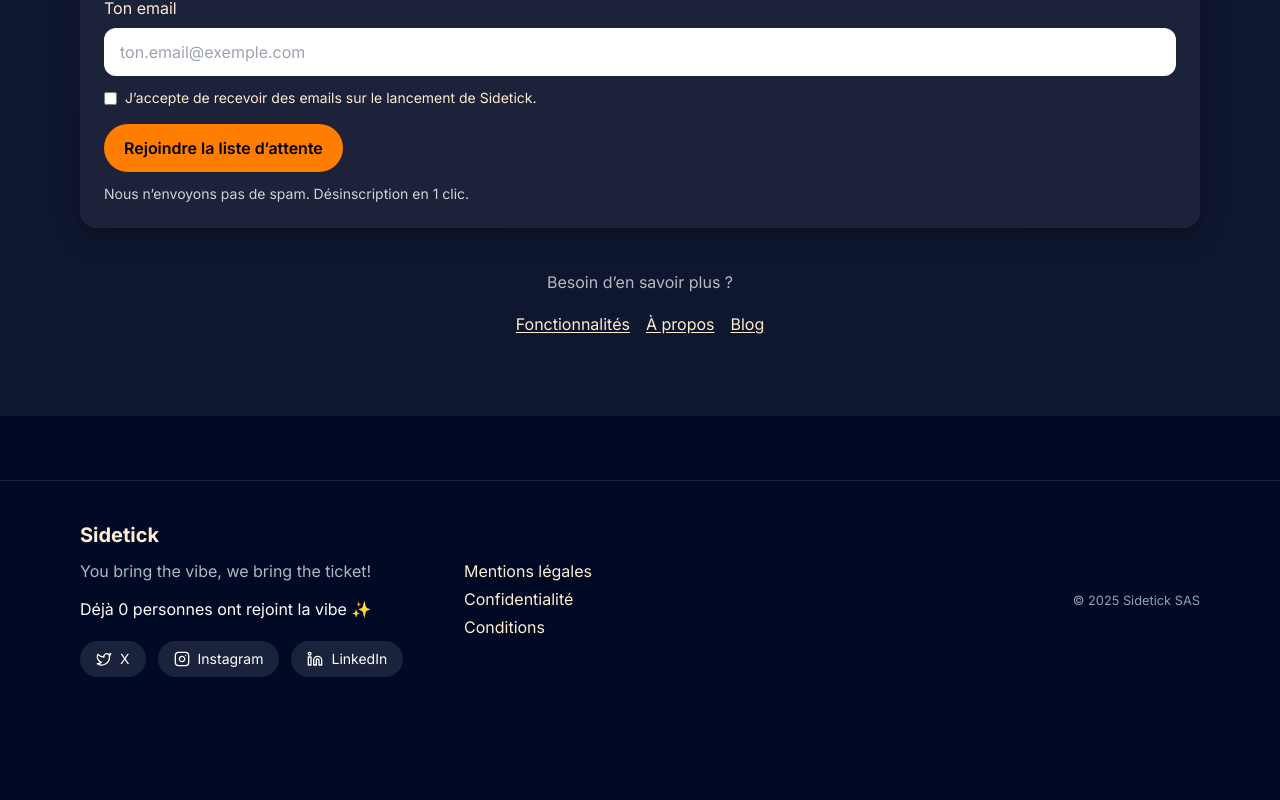
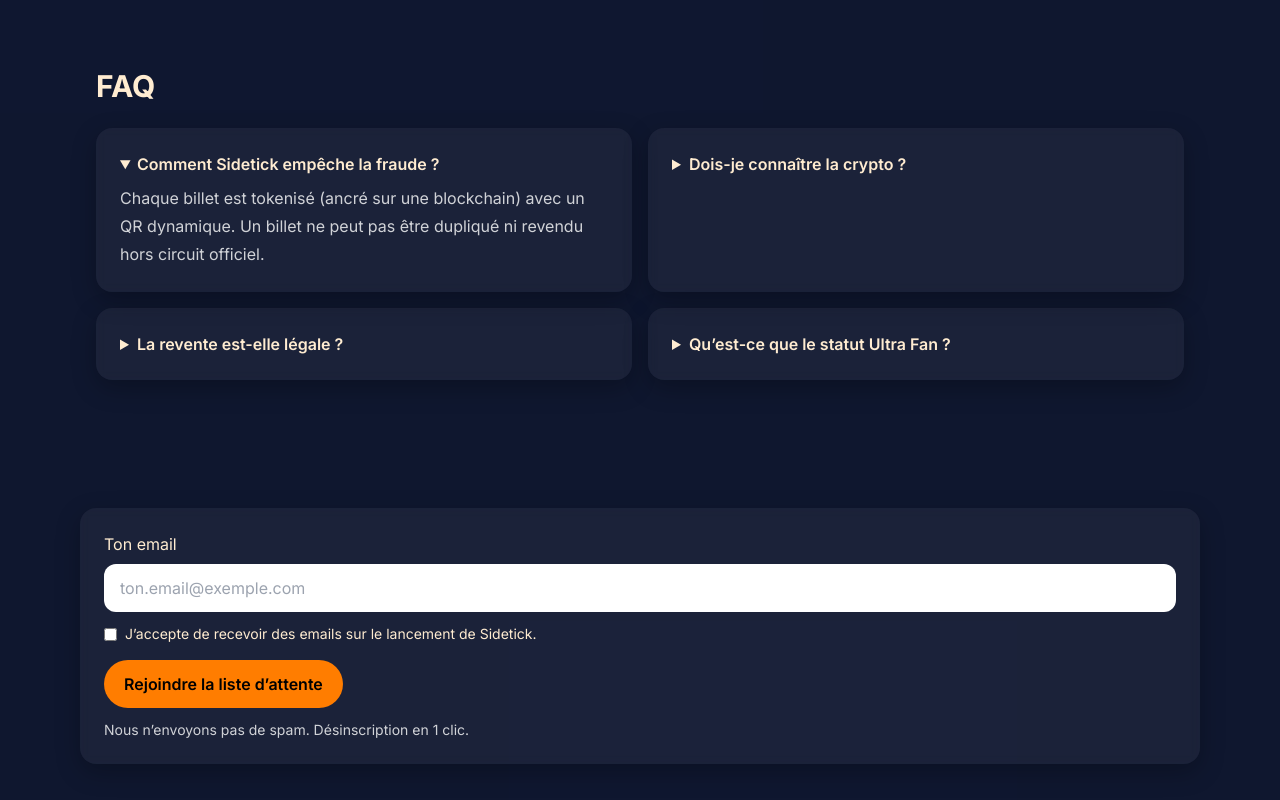
Before and after one commit to tebitan26/Sidetick_v2, a Next.js app: page / in a window 1280 px wide. Shown: the part 1920-2720 px from the top of the page. Before the commit the page ends 2637 px from the top, so only its background shows below. Built offline with nearby package versions, Linux system fonts and the light colour scheme; no server answers; the database is empty.

Commit message:
Update page.tsx

```diff
--- a/app/page.tsx
+++ b/app/page.tsx
@@ -3,6 +3,7 @@
 import WaitlistForm from "@/components/WaitlistForm";
 import UltraFan from "@/components/UltraFan";
 import WaitlistCount from "@/components/WaitlistCount";
+import FAQ from "@/components/FAQ";
 
 export default function Page() {
   return (
@@ -88,6 +89,9 @@
             façon équitable.
           </p>
           <div className="mt-8">
+            <FAQ/>
+          </div>
+          <div className="mt-8">
             <WaitlistForm />
           </div>
           <div className="mt-10 text-center">
```
